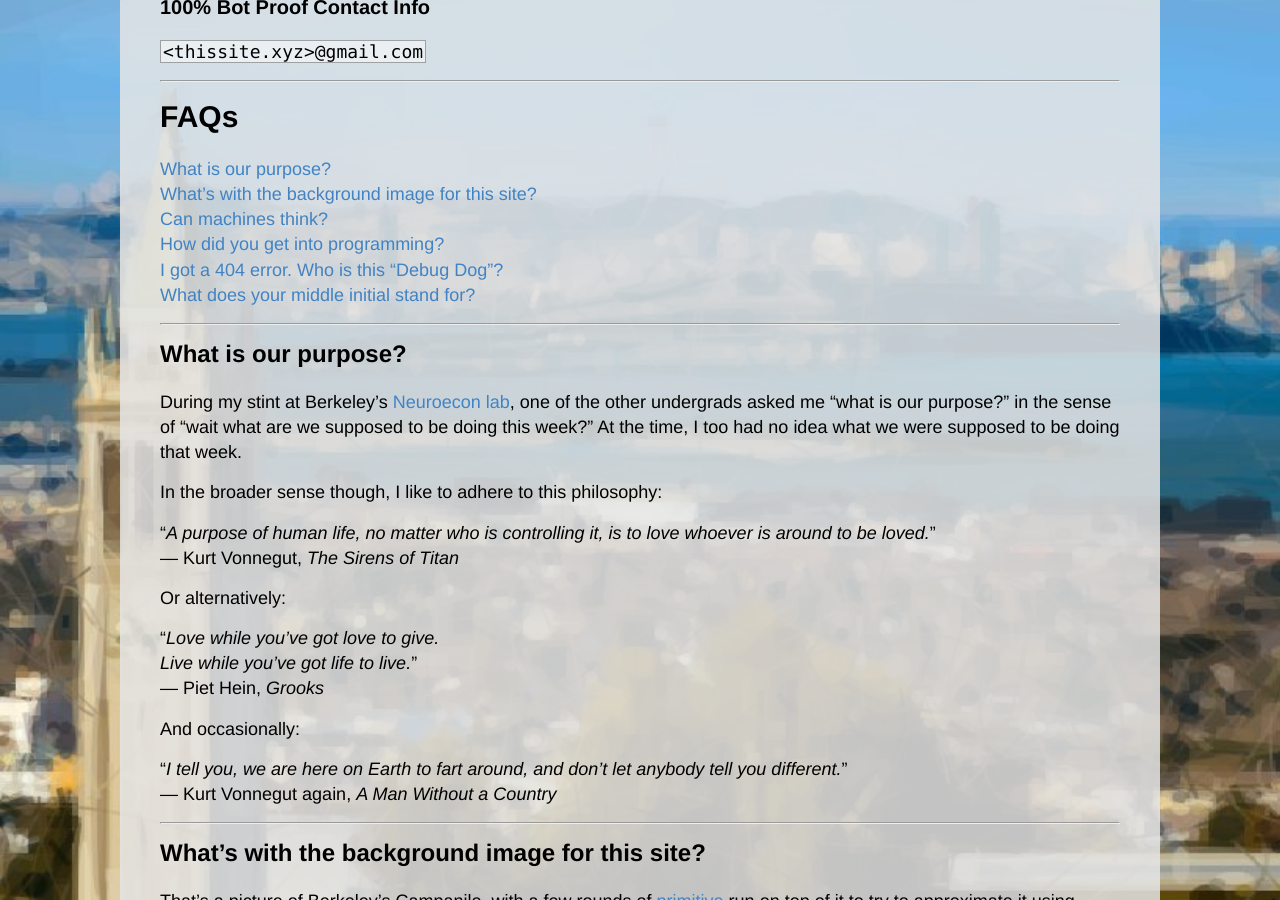
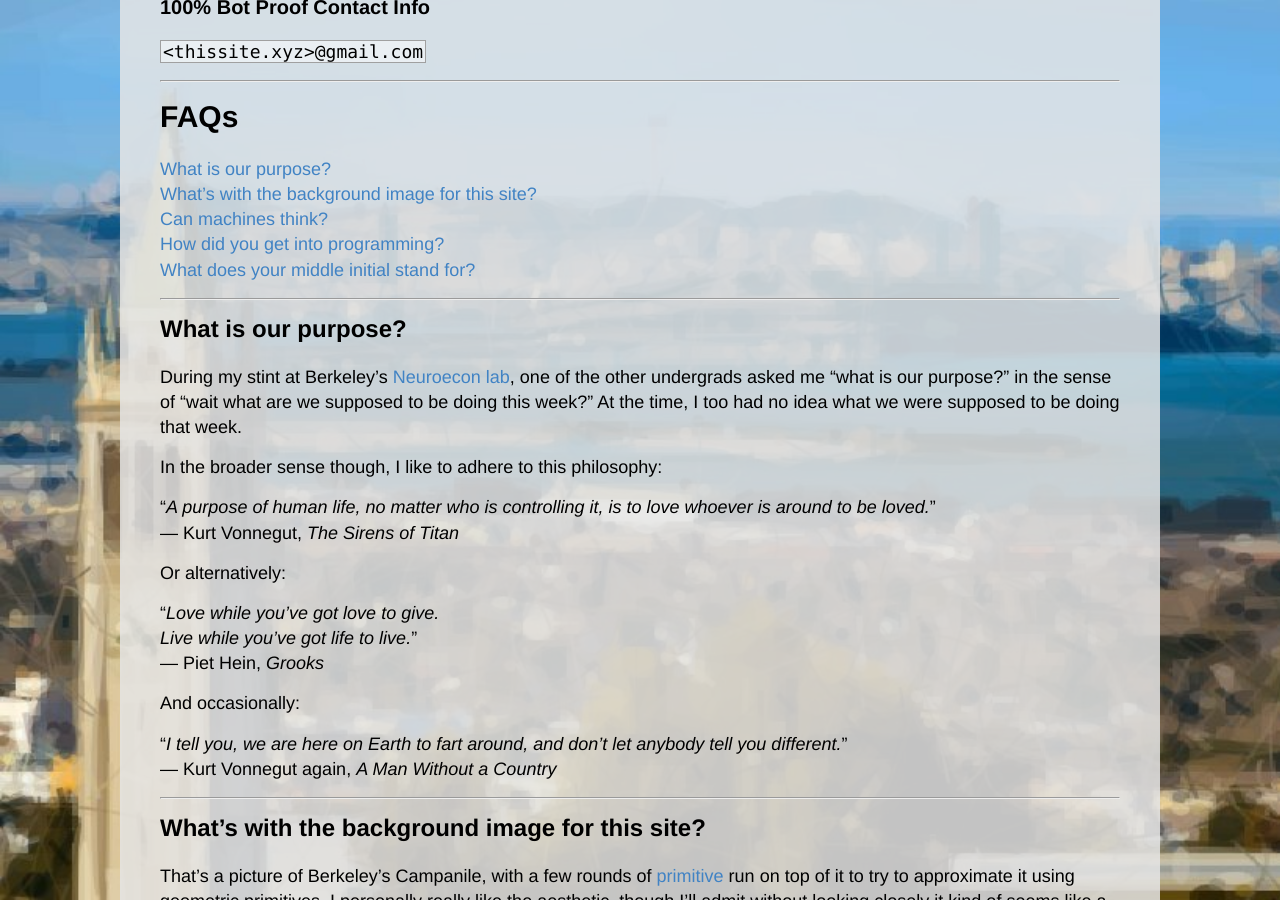
Before and after one commit to ckw017/ckw017.github.io, a Jekyll site: the page built from about.md, in a window 1280 px wide and 900 px high, scrolled down 751 px. Built offline with Jekyll 4.4.1, drawn with Linux system fonts in a browser that asks for light colours.

Commit message:
update table

```diff
--- a/about.md
+++ b/about.md
@@ -37,8 +37,6 @@ If you have any questions/critiques/feedback for me, feel free to contact me!
 [Can machines think?](#Can-machines-think?)
 <br>
 [How did you get into programming?](#How-did-you-get-into-programming?)
-<br>
-[I got a 404 error. Who is this "Debug Dog"?](#I-got-a-404-error.-Who-is-this-"Debug-Dog"?)
 <br>
 [What does your middle initial stand for?](#What-does-your-middle-initial-stand-for?)
 
```
